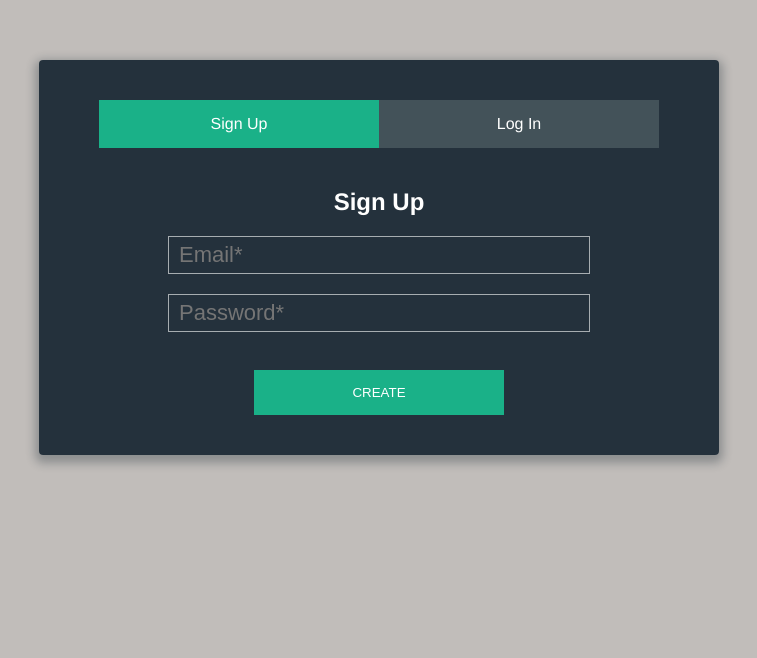
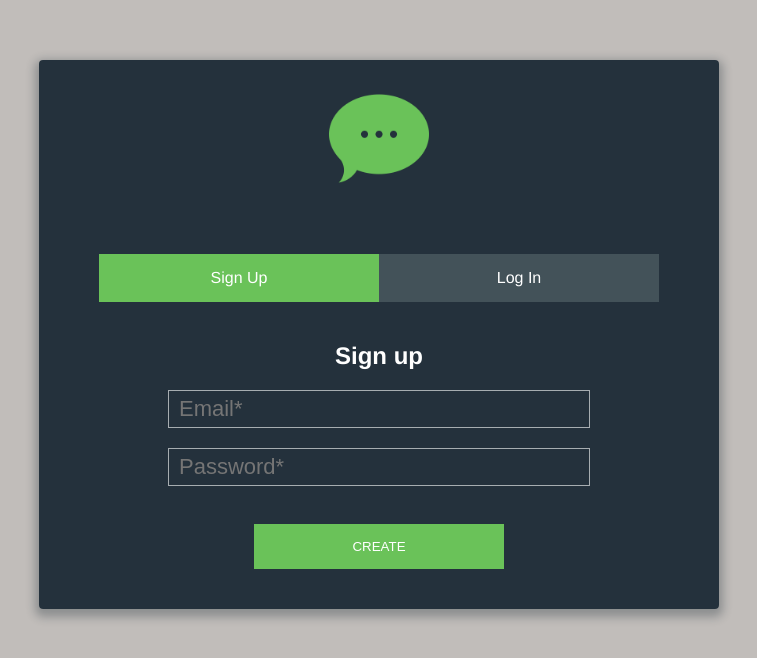
Before and after one commit to rts-cmk-wu09/faglig-fornyelse-Mrleick, a Vue app: page / in a window 1280 px wide. Shown: the top 658 px of the page, without its empty margins (261-1018 px from the left). Built offline with nearby package versions, Linux system fonts and the light colour scheme.

Commit message:
added logo updated code.

```diff
--- a/package.json
+++ b/package.json
@@ -12,7 +12,8 @@
     "firebase": "^8.10.1",
     "vue": "^3.2.13",
     "vue-router": "^4.2.4",
-    "vuex": "^4.0.2"
+    "vuex": "^4.0.2",
+    "webkit": "^0.0.0"
   },
   "devDependencies": {
     "@babel/core": "^7.12.16",
--- a/src/components/RegForm.vue
+++ b/src/components/RegForm.vue
@@ -1,6 +1,9 @@
 <!--Mit template er den del af min vue kode som indeholder min HTML del.-->
 <template>
   <div class="front-page">
+    <div>
+      <img class="logo float" src="../assets/logo.png" />
+    </div>
     <!--Dette er min HTML formular med en Vue eventlytter som lytter efter når jeg klikker på min sumbit knap eller trykker enter.-->
     <form @submit.prevent="handleFormSubmit">
       <ul class="tab-group">
@@ -15,7 +18,7 @@
           <a href="#login">Log In</a>
         </li>
       </ul>
-      <h2 v-if="!showLoginForm">Sign Up</h2>
+      <h2 v-if="!showLoginForm">Sign up</h2>
 
       <div class="register" v-if="!showLoginForm">
         <input
@@ -83,7 +86,7 @@ export default {
             loginEmail.value,
             loginPassword.value
           );
-          console.log("User logged in successfully");
+          console.log("Login is successful");
           alert("Login successful!");
         } catch (error) {
           console.error("Login error:", error);
@@ -125,6 +128,14 @@ export default {
 
 <!--Min styling som pt. er lavet i CSS3 skal laves om til tailwind-->
 <style scoped>
+.slide-enter-active, .slide-leave-active {
+  transition: transform 0.5s ease;
+}
+.slide-enter, .slide-leave-to /* .slide-leave-active in <2.1.8 */ {
+  transform: translateX(100%);
+  opacity: 0;
+}
+
 .front-page {
   color: white;
   background: rgba(19, 35, 47, 0.9);
@@ -133,6 +144,28 @@ export default {
   margin: 40px auto;
   border-radius: 4px;
   box-shadow: 0 4px 10px 4px rgba(19, 35, 47, 0.3);
+}
+
+img {
+  width: 100px;
+  height: 100px;
+  margin-bottom: 50px;
+}
+
+.float {
+  animation: floating 3s ease-in-out infinite; /* Use the "floating" animation */
+}
+
+@keyframes floating {
+  0% {
+    transform: translateY(0); /* Start at the original position */
+  }
+  50% {
+    transform: translateY(-15px); /* Move up */
+  }
+  100% {
+    transform: translateY(0); /* Return to the original position */
+  }
 }
 
 .tab-group {
@@ -149,12 +182,13 @@ export default {
 }
 
 .active {
-  background-color: #1ab188;
+  background-color: #6ac259;
 }
 
 .active:hover {
   transition: 0.5s ease;
-  background-color: rgba(26, 177, 136, 0.8);
+  background-color: #6ac259;
+  opacity: 0.8;
 }
 
 li a {
@@ -179,14 +213,14 @@ input {
 input:focus {
   outline: none;
   transition: 0.5s ease;
-  border: 1px solid rgba(26, 177, 136, 0.8);
+  border: 1px solid #6ac259;
 }
 
 button {
   color: white;
   width: 250px;
   padding: 15px;
-  background-color: #1ab188;
+  background-color: #6ac259;
   outline: none;
   border: 0;
   cursor: pointer;
@@ -194,6 +228,7 @@ button {
 
 button:hover {
   transition: 0.5s ease;
-  background-color: rgba(26, 177, 136, 0.8);
+  background-color: #6ac259;
+  opacity: 0.8;
 }
 </style>
```
Also changed, not shown: src/assets/logo.png (added), 1 other file (tests, documents, lock files or other folders).
